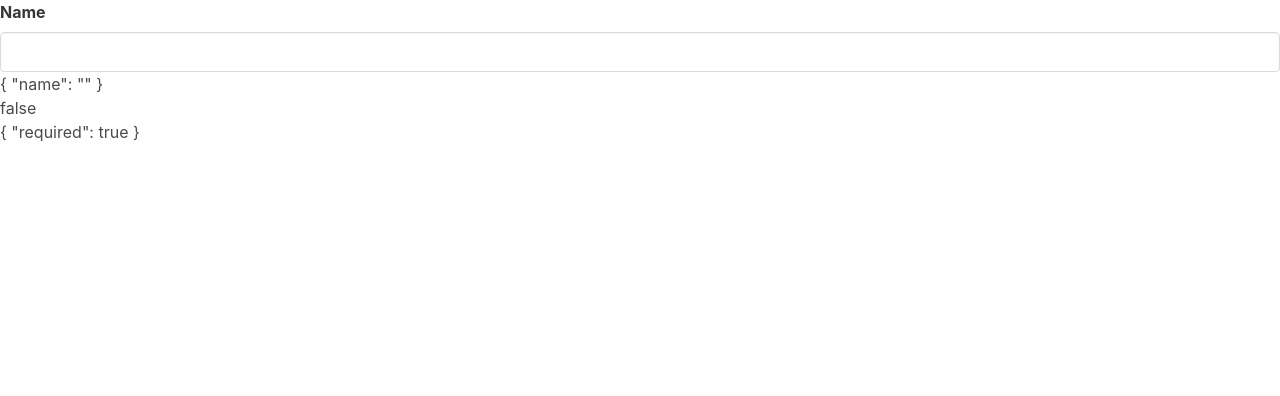
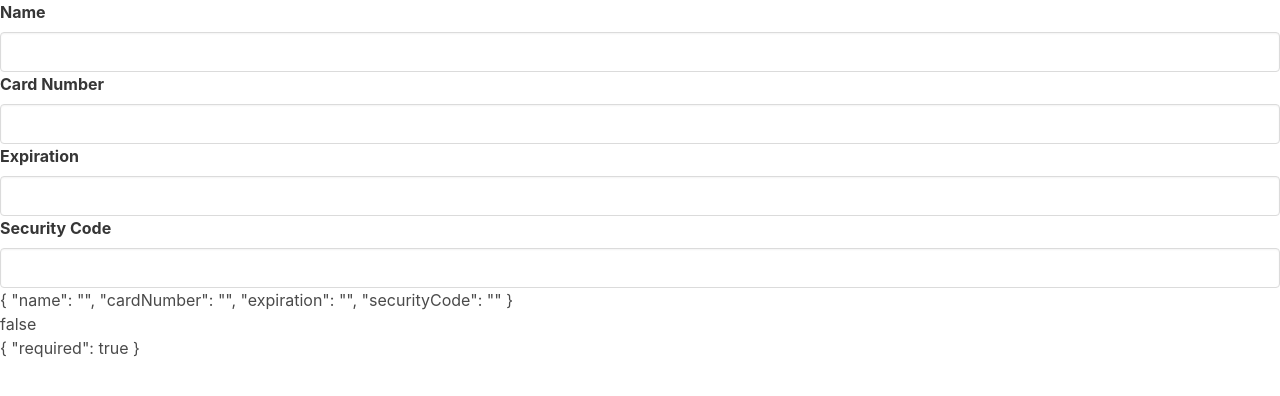
Before and after one commit to rikkhanna/creditcard-app, an Angular app: page / in a window 1280 px wide. Shown: the top 396 px of the page. Built offline with nearby package versions, Linux system fonts and the light colour scheme.

Commit message:
Adding additional input elements to form

```diff
--- a/src/app/card-form/card-form.component.html
+++ b/src/app/card-form/card-form.component.html
@@ -1,5 +1,9 @@
 <form [formGroup] = "cardForm">
     <app-input label="Name" [control]="cardForm.controls.name" ></app-input>
+    <app-input label="Card Number" [control]="cardForm.controls.cardNumber" ></app-input>
+    <app-input label="Expiration" [control]="cardForm.controls.expiration" ></app-input>
+    <app-input label="Security Code" [control]="cardForm.controls.securityCode" ></app-input>
+
 </form>
 
 <!-- for debugging -->
--- a/src/app/card-form/card-form.component.ts
+++ b/src/app/card-form/card-form.component.ts
@@ -11,7 +11,11 @@ export class CardFormComponent implements OnInit {
     name: new FormControl('',[
                     Validators.required,
                     Validators.minLength(3),
-                    Validators.maxLength(5)])
+                    Validators.maxLength(5)]),
+    cardNumber: new FormControl(''),
+    expiration: new FormControl(''),
+    securityCode: new FormControl('')
+
   });
 
 
```
